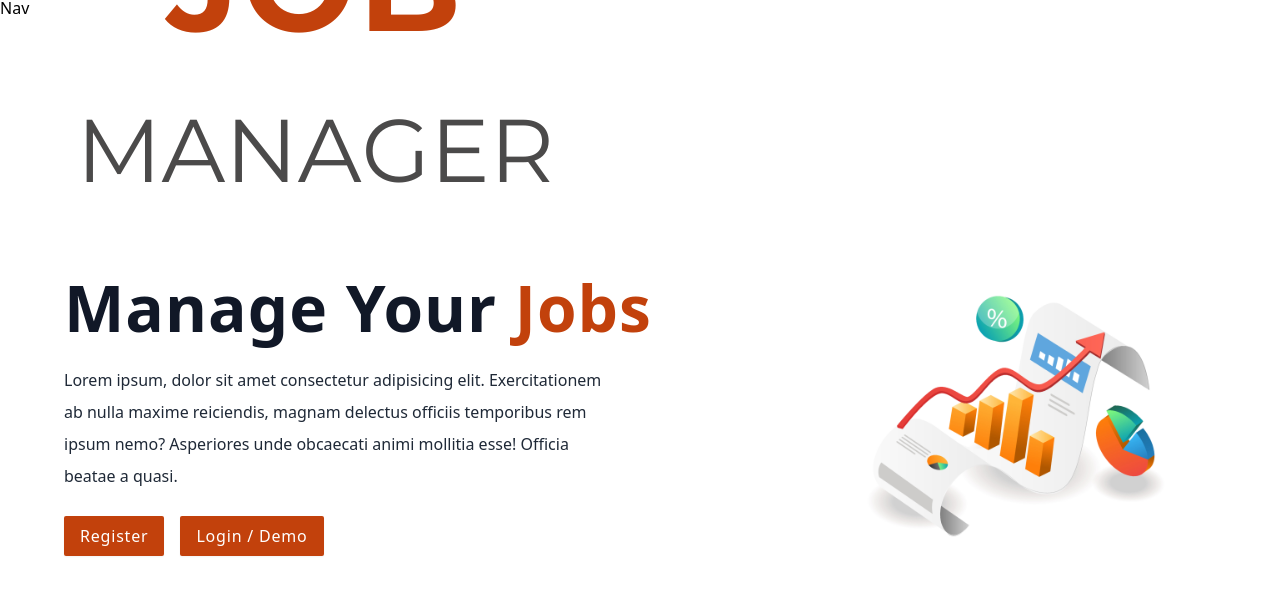
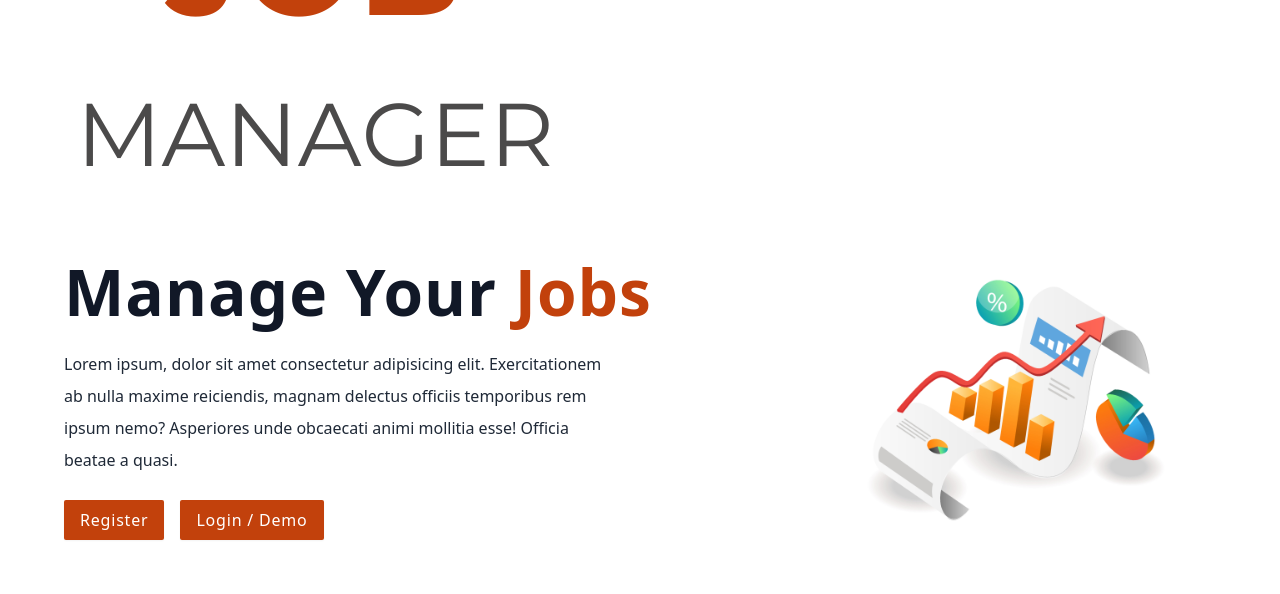
Before and after one commit to misiek869/jobs-app, a React (Vite) app: page / in a window 1280 px wide. Shown: the top 594 px of the page. Built offline with nearby package versions, Linux system fonts and the light colour scheme.

Commit message:
remove nav

```diff
--- a/src/pages/HomeLayout.tsx
+++ b/src/pages/HomeLayout.tsx
@@ -4,7 +4,6 @@ import { Outlet } from 'react-router-dom'
 const HomeLayout = () => {
 	return (
 		<>
-			<nav>Nav</nav>
 			<Outlet />
 		</>
 	)
```
